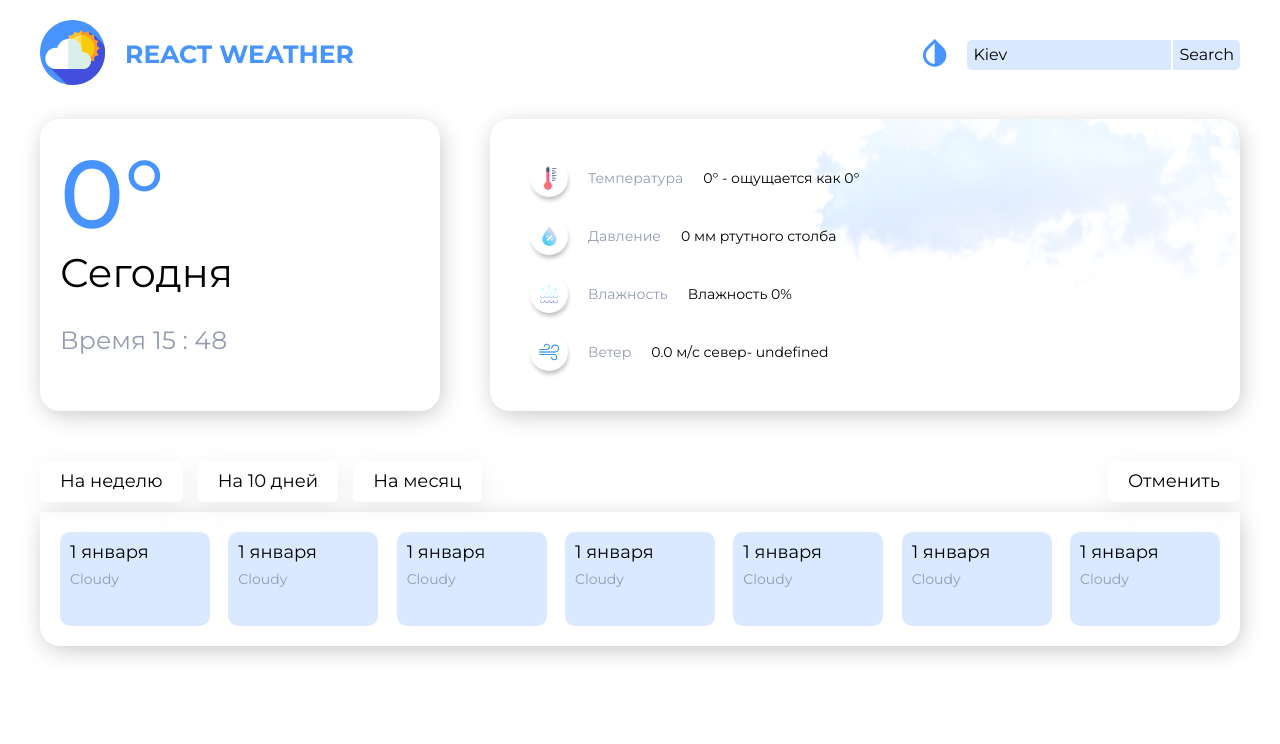
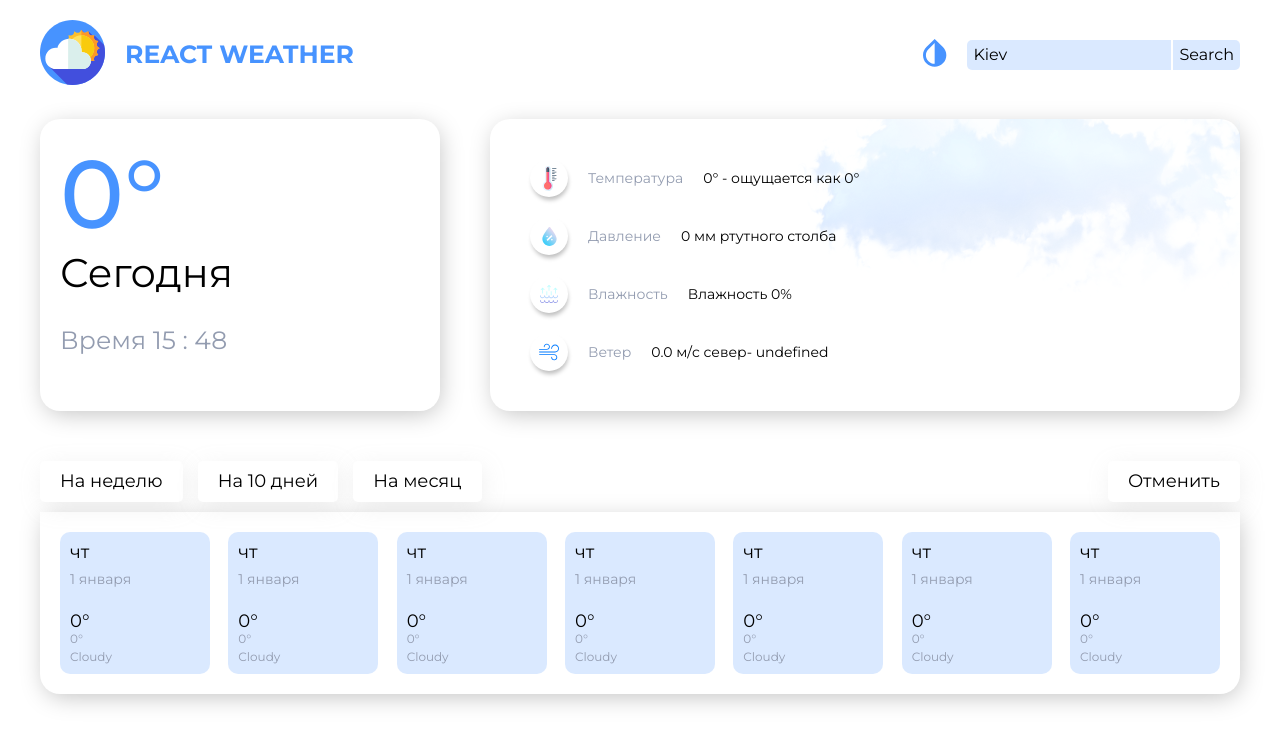
Before and after one commit to ForexLight/weatherapp, a React (Create React App) app: page / in a window 1280 px wide. Shown: the top 744 px of the page. Built offline with nearby package versions, Linux system fonts and the light colour scheme; no server answers.

Commit message:
fixed errors with weather week forecast

```diff
--- a/src/pages/Home/Home.tsx
+++ b/src/pages/Home/Home.tsx
@@ -6,9 +6,7 @@ import {ThisDayInfo} from "./components/ThisDayInfo/ThisDayInfo";
 import {Days} from "./components/Days/Days";
 import {useCustomDispatch, useCustomSelector} from "../../hooks/store";
 import {fetchCurrentWeather} from "../../store/thunks/fetchCurrentWeather";
-import {fetchWeekWeather} from '../../store/thunks/fetchWeekWeather'
-import {useSelector} from "react-redux";
-import {selectCurrentWeatherData, selectWeekWeatherData} from "../../store/selectors";
+import {selectCurrentWeatherData} from "../../store/selectors";
 
 interface Props {
     city:string,
@@ -23,17 +21,13 @@ export const Home = (props: Props) => {
 
     const {weather} = useCustomSelector(selectCurrentWeatherData)
 
-    const weekWeather = useCustomSelector(selectWeekWeatherData).weather
 
-
+    console.log(weather)
 
     useEffect(() => {
         dispatch(fetchCurrentWeather(city))
     }, [city])
 
-    useEffect(() => {
-        dispatch(fetchWeekWeather(weather.cord))
-    }, [weather])
 
     return (
         <div className={sl.home}>
@@ -41,7 +35,7 @@ export const Home = (props: Props) => {
                 <ThisDay weather={weather}/>
                 <ThisDayInfo weather={weather}/>
             </div>
-            <Days weekWeather={weekWeather}/>
+            <Days coord={weather.coord}/>
         </div>
     )
 }
--- a/src/pages/Home/components/Days/Card.tsx
+++ b/src/pages/Home/components/Days/Card.tsx
@@ -15,17 +15,17 @@ export const Card = ({day}: Props) => {
     const { dt, temp, weather} = day
 
     const main = weather[0].main
-    console.log(dt)
+    const [dayString , dateString] = getDate(dt)
     return (
         <div className={sl.card}>
-            <div className={sl.card__day}>{getDate(dt)}</div>
-            <div className={sl.card__day_info}>{main}</div>
+            <div className={sl.card__day}>{dayString}</div>
+            <div className={sl.card__day_info}>{dateString}</div>
             <div className={sl.card__day_img}>
                 <SharedSvgSelector id={main}/>
             </div>
-            <div className={sl.card__day_temp}>{}</div>
-            <div className={sl.card__night_temp}>{}</div>
-            <div className={sl.info}>{}</div>
+            <div className={sl.card__day_temp}>{Math.floor(temp.max)+'°'}</div>
+            <div className={sl.card__night_temp}>{Math.floor(temp.min)+'°'}</div>
+            <div className={sl.info}>{main}</div>
         </div>
     )
 }
--- a/src/pages/Home/components/Days/Days.tsx
+++ b/src/pages/Home/components/Days/Days.tsx
@@ -1,13 +1,16 @@
-import React from "react"
+import React, {useEffect} from "react"
 
 import sl from './Days.module.scss'
 
-import {dayWeather, weekWeather} from "../../../../store/types/types";
+import {dayWeather, Cord} from "../../../../store/types/types";
 import {Card} from "./Card";
 import {Tabs} from "./Tabs";
+import {fetchWeekWeather} from "../../../../store/thunks/fetchWeekWeather";
+import {useCustomDispatch, useCustomSelector} from "../../../../hooks/store";
+import {selectWeekWeatherData} from "../../../../store/selectors";
 
 interface Props {
-    weekWeather:weekWeather
+    coord:Cord
 }
 export interface Day {
     day: string;
@@ -18,7 +21,15 @@ export interface Day {
     info: string;
 }
 
-export const Days = ({weekWeather}: Props) => {
+export const Days = ({coord}: Props) => {
+
+    const dispatch = useCustomDispatch()
+    const weekWeather = useCustomSelector(selectWeekWeatherData).weather
+
+    useEffect(() => {
+        dispatch(fetchWeekWeather(coord))
+    }, [coord])
+
 
     const days: dayWeather[] = weekWeather.daily.slice(0, 7)
 
--- a/src/shared/helper/getDate.ts
+++ b/src/shared/helper/getDate.ts
@@ -1,11 +1,15 @@
-export default function getDate(date:number):string{
+export default function getDate(date:number):(string | string) []{
     const newDate = date * 1000
     const res = new Date(newDate)
     const today = new Date()
+    let dayString = ''
+    const dateString =`${res.toLocaleString('ru',{month: 'long', day:'numeric' })}`
     if(res.getDate() === today.getDate()){
-        return 'Сегодня'
+        dayString = 'Сегодня'
     }else if(res.getDate() === today.getDate()+1){
-        return 'Завтра'
+        dayString = 'Завтра'
+    } else {
+        dayString =  new Intl.DateTimeFormat('ru-RU', {weekday: 'short'}).format(res)
     }
-    return `${res.toLocaleString('ru',{month: 'long', day:'numeric' })}`
+    return [dayString, dateString]
 }
--- a/src/store/slices/currentWeatherSlice.ts
+++ b/src/store/slices/currentWeatherSlice.ts
@@ -18,7 +18,7 @@ type CurrentWeather = {
 const initialState:CurrentWeather = {
     weather: {
         cod: 0,
-        cord: {
+        coord: {
             lon: 0,
             lat: 0
         },
```
Also changed, not shown: src/store/types/types.ts (+6 -4 lines), 1 other file (tests, documents, lock files or other folders).
